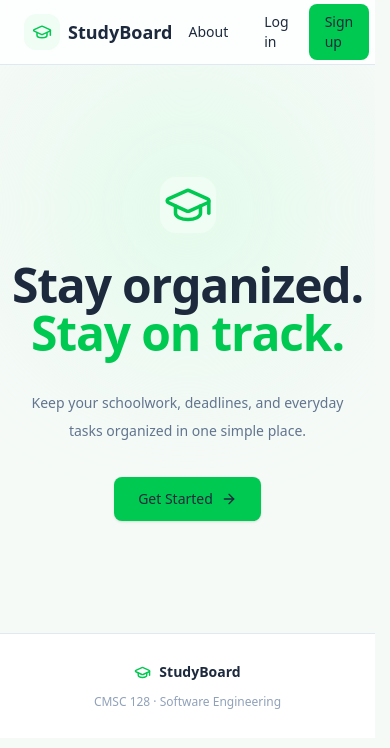
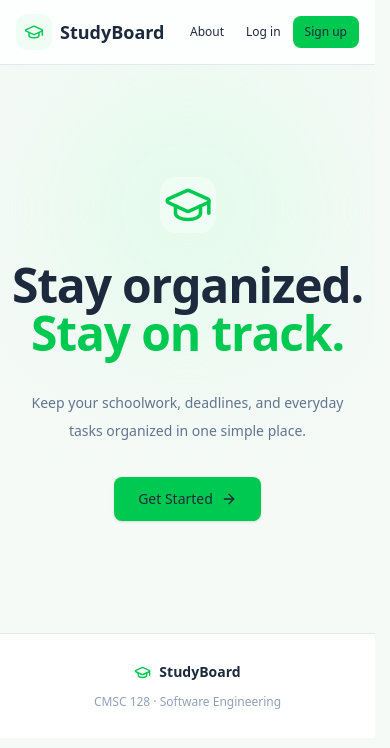
Before and after one commit to cjtarre/cmsc128-Lab1_CRUD_Sumergido-Tarre, a React (Vite) app in the folder frontend/: page / in a window 390 px wide. Shown: the top 748 px of the page. Built offline with nearby package versions, Linux system fonts and the light colour scheme; no server answers.

Commit message:
feat: add page transitions and shared public navbar

```diff
--- a/frontend/package.json
+++ b/frontend/package.json
@@ -13,6 +13,7 @@
     "@tailwindcss/vite": "^4.3.3",
     "axios": "^1.20.0",
     "lucide-react": "^1.37.0",
+    "motion": "^13.4.0",
     "react": "^19.2.8",
     "react-dom": "^19.2.8",
     "react-router-dom": "^7.18.3",
--- a/frontend/src/pages/About.jsx
+++ b/frontend/src/pages/About.jsx
@@ -1,31 +1,10 @@
 import { CheckCircle2, GraduationCap, ListTodo, Users } from "lucide-react";
-import { Link } from "react-router-dom";
+import PublicNavbar from "../shared/components/navigation/PublicNavBar";
 
 function About() {
     return (
         <div className="min-h-screen bg-[#f5faf7] text-slate-800">
-            <header className="border-b border-slate-200 bg-white/80 backdrop-blur">
-                <div className="mx-auto flex h-16 max-w-6xl items-center justify-between px-6">
-                    <Link to="/" className="flex items-center gap-2 text-lg font-bold">
-                        <span className="flex h-9 w-9 items-center justify-center rounded-xl bg-green-50 text-green-500">
-                            <GraduationCap size={20} strokeWidth={1.8} />
-                        </span>
-                        StudyBoard
-                    </Link>
-
-                    <nav className="flex items-center gap-1">
-                        <Link to="/about" className="rounded-lg bg-green-50 px-4 py-2 text-sm font-medium text-green-600">
-                            About
-                        </Link>
-                        <Link to="/login" className="rounded-lg px-4 py-2 text-sm font-medium text-slate-500 hover:bg-green-50 hover:text-green-600">
-                            Log in
-                        </Link>
-                        <Link to="/signup" className="rounded-lg bg-green-500 px-4 py-2 text-sm font-medium text-white hover:bg-green-600">
-                            Sign up
-                        </Link>
-                    </nav>
-                </div>
-            </header>
+            <PublicNavbar />
 
             <main>
                 <section className="px-6 py-24 sm:py-32">
--- a/frontend/src/pages/LandingPage.jsx
+++ b/frontend/src/pages/LandingPage.jsx
@@ -1,32 +1,12 @@
 import { ArrowRight, GraduationCap } from "lucide-react";
 import { Link } from "react-router-dom";
 import HoverText from "../shared/components/effects/HoverText";
+import PublicNavbar from "../shared/components/navigation/PublicNavBar";
 
 function LandingPage() {
     return (
         <div className="min-h-screen bg-[#f5faf7] text-slate-800">
-            <header className="border-b border-slate-200 bg-white/80 backdrop-blur">
-                <div className="mx-auto flex h-16 max-w-6xl items-center justify-between px-6">
-                    <Link to="/" className="flex items-center gap-2 text-lg font-bold">
-                        <span className="flex h-9 w-9 items-center justify-center rounded-xl bg-green-50 text-green-500">
-                            <GraduationCap size={20} strokeWidth={1.8} />
-                        </span>
-                        StudyBoard
-                    </Link>
-
-                    <nav className="flex items-center gap-1">
-                        <Link to="/about" className="rounded-lg px-4 py-2 text-sm font-medium text-slate-500 hover:bg-green-50 hover:text-green-600">
-                            About
-                        </Link>
-                        <Link to="/login" className="rounded-lg px-4 py-2 text-sm font-medium text-slate-500 hover:bg-green-50 hover:text-green-600">
-                            Log in
-                        </Link>
-                        <Link to="/signup" className="rounded-lg bg-green-500 px-4 py-2 text-sm font-medium text-white hover:bg-green-600">
-                            Sign up
-                        </Link>
-                    </nav>
-                </div>
-            </header>
+            <PublicNavbar />
 
             <main>
                 <section className="relative overflow-hidden px-6 py-28 sm:py-36">
--- a/frontend/src/routes/AppRoutes.jsx
+++ b/frontend/src/routes/AppRoutes.jsx
@@ -1,4 +1,4 @@
-import { Routes, Route } from "react-router-dom";
+import { Routes, Route, useLocation } from "react-router-dom";
 import MainLayout from "../layouts/MainLayout";
 
 import LandingPage from "../pages/LandingPage";
@@ -8,14 +8,20 @@ import Login from "../features/auth/pages/Login";
 import Signup from "../features/auth/pages/Signup";
 import About from "../pages/About";
 
+import { AnimatePresence } from "motion/react";
+import PageTransition from "../shared/components/effects/PageTransition";
+
 import Profile from "../pages/Profile";
 import Settings from "../pages/Settings";
 import Notifications from "../pages/Notifications";
 import NotFound from "../pages/NotFound";
 
 function AppRoutes() {
+    const location = useLocation();
     return (
-        <Routes>
+        <AnimatePresence mode="wait">
+            <PageTransition key={location.pathname}>
+                <Routes location={location}>
                     <Route path="/" element={<LandingPage />} />
                     <Route path="/login" element={<Login />} />
                     <Route path="/signup" element={<Signup />} />
@@ -34,6 +40,8 @@ function AppRoutes() {
 
                     <Route path="*" element={<NotFound />} />
                 </Routes>
+            </PageTransition>
+        </AnimatePresence>
     );
 }
 
--- /dev/null
+++ b/frontend/src/shared/components/effects/PageTransition.jsx
@@ -0,0 +1,31 @@
+import { motion } from "motion/react";
+
+function PageTransition({ children }) {
+    return (
+        <motion.div
+            initial={{
+                opacity: 0,
+                y: 12,
+                filter: "blur(4px)",
+            }}
+            animate={{
+                opacity: 1,
+                y: 0,
+                filter: "blur(0px)",
+            }}
+            exit={{
+                opacity: 0,
+                y: -12,
+                filter: "blur(4px)",
+            }}
+            transition={{
+                duration: 0.35,
+                ease: "easeOut",
+            }}
+        >
+            {children}
+        </motion.div>
+    );
+}
+
+export default PageTransition;
--- /dev/null
+++ b/frontend/src/shared/components/navigation/PublicNavbar.jsx
@@ -0,0 +1,42 @@
+import { GraduationCap } from "lucide-react";
+import { Link } from "react-router-dom";
+
+function PublicNavbar() {
+    return (
+        <header className="border-b border-slate-200 bg-white/80 backdrop-blur">
+            <div className="mx-auto flex h-16 max-w-6xl items-center justify-between px-4 sm:px-6">
+                <Link to="/" className="flex items-center gap-2 text-lg font-bold">
+                    <span className="flex h-9 w-9 items-center justify-center rounded-xl bg-green-50 text-green-500">
+                        <GraduationCap size={20} strokeWidth={1.8} />
+                    </span>
+                    StudyBoard
+                </Link>
+
+                <nav className="flex items-center gap-0.5 sm:gap-1">
+                    <Link
+                        to="/about"
+                        className="rounded-lg px-2.5 py-2 text-xs font-medium text-slate-500 hover:bg-green-50 hover:text-green-600 sm:px-4 sm:text-sm"
+                    >
+                        About
+                    </Link>
+
+                    <Link
+                        to="/login"
+                        className="rounded-lg px-2.5 py-2 text-xs font-medium text-slate-500 hover:bg-green-50 hover:text-green-600 sm:px-4 sm:text-sm"
+                    >
+                        Log in
+                    </Link>
+
+                    <Link
+                        to="/signup"
+                        className="rounded-lg bg-green-500 px-3 py-2 text-xs font-medium text-white hover:bg-green-600 sm:px-4 sm:text-sm"
+                    >
+                        Sign up
+                    </Link>
+                </nav>
+            </div>
+        </header>
+    );
+}
+
+export default PublicNavbar;
--- a/frontend/vite.config.js
+++ b/frontend/vite.config.js
@@ -4,4 +4,5 @@ import tailwindcss from "@tailwindcss/vite";
 
 export default defineConfig({
   plugins: [react(), tailwindcss()],
+  build: {chunkSizeWarningLimit: 600}
 });
```
Also changed, not shown: 1 other file (tests, documents, lock files or other folders). Lines whose indentation alone changed are shown as unchanged.
